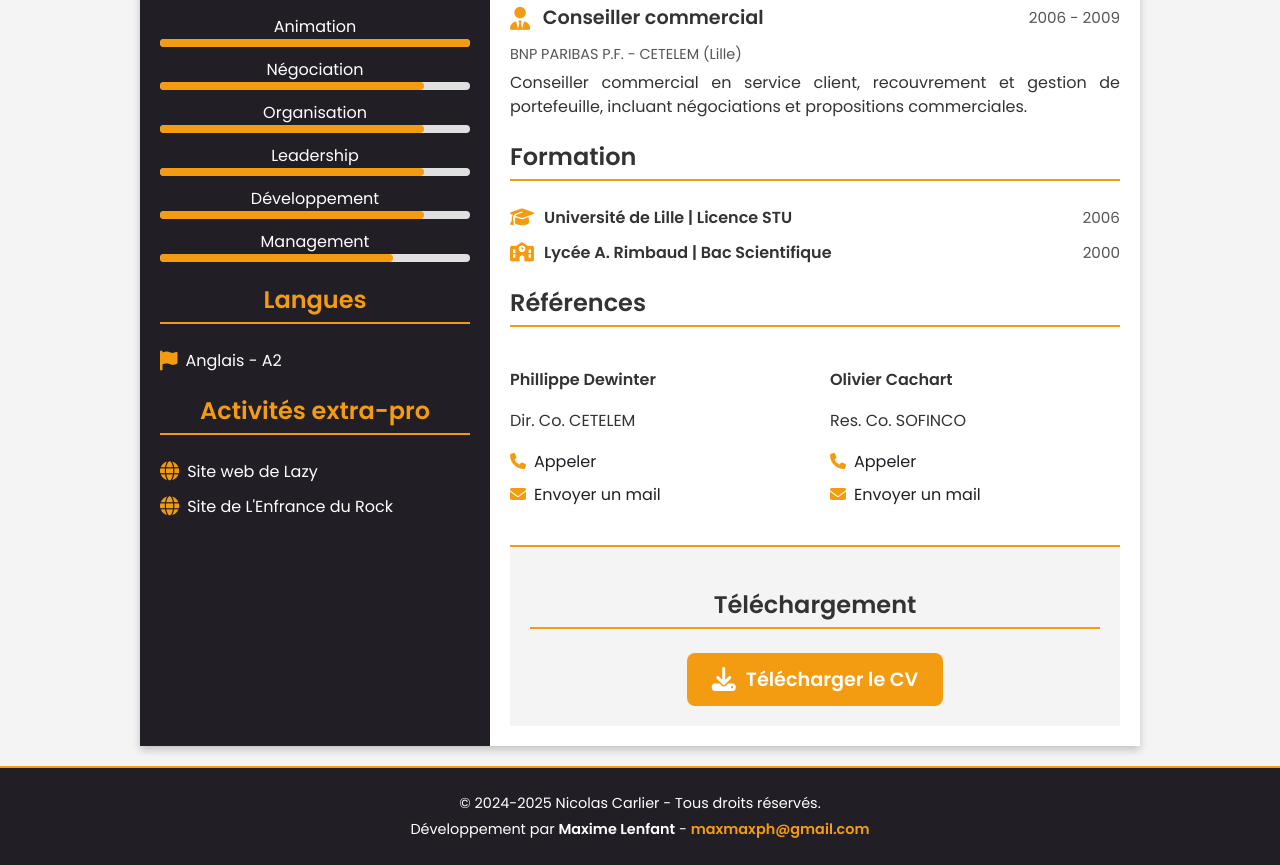
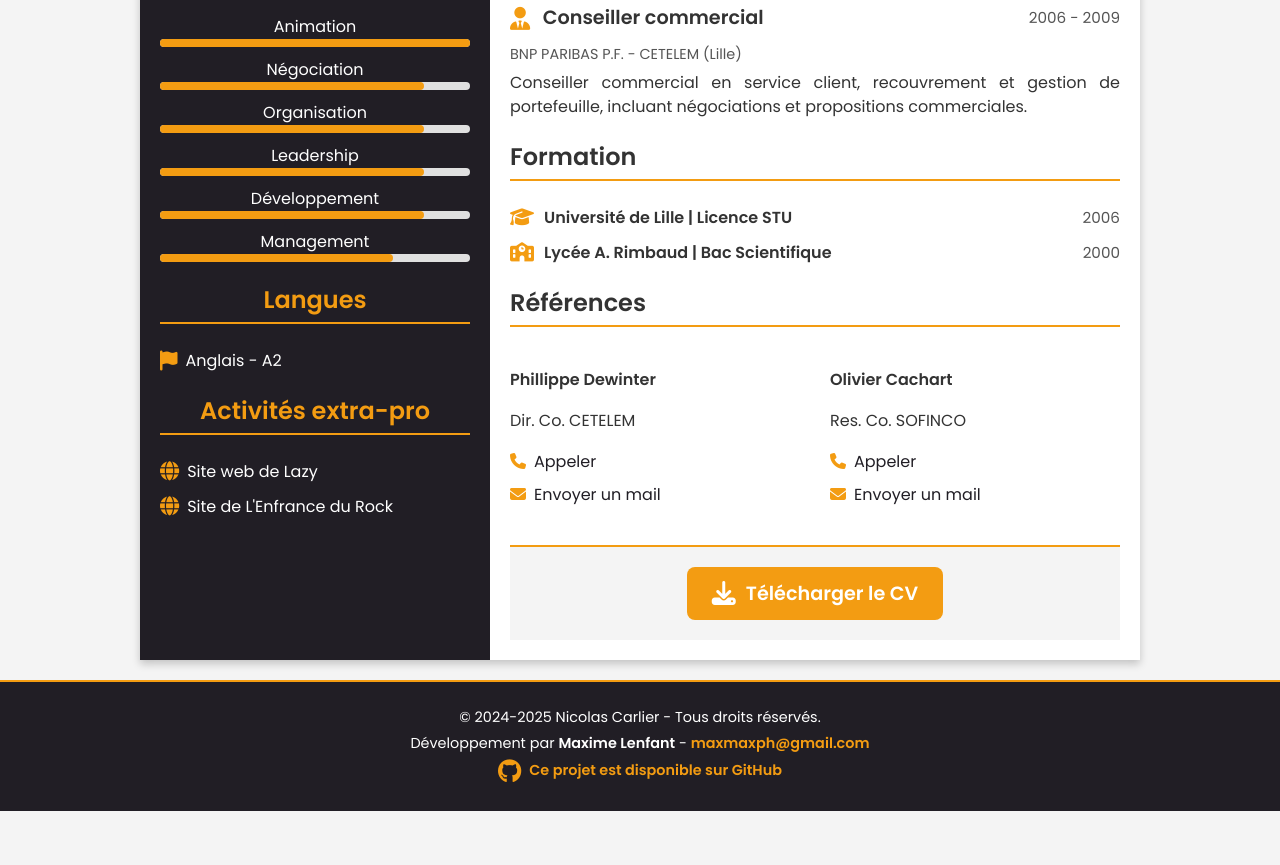
Before and after one commit to maxmaxph/CV_ONLINE, a plain HTML site: page index.html in a window 1280 px wide. Shown: the part 975-1840 px from the top of the page. After the commit the page ends 1786 px from the top, so only its background shows below. Drawn offline with Linux system fonts and the light colour scheme.

Commit message:
Ajout du lien GitHub dans le footer avec icône, améliorations d'accessibilité

```diff
--- a/css/main.css
+++ b/css/main.css
@@ -1,6 +1,7 @@
 /* ======================================================================
    Développé par Maxime Lenfant
    Site : https://maxime-lenfant.fr
+   licence : creative commons V1.0 (https://creativecommons.org/licenses/by/4.0/)
    Année : 2024
    Version : 1.0
 ====================================================================== */
@@ -260,6 +261,12 @@ h3 {
   font-size: 1.5em;
 }
 
+h3#download-title {
+  margin-top: 20px;
+  border-bottom: 2px solid #f39c12;
+  padding-bottom: 5px;
+  font-size: 1.5em;
+}
 h4{
   margin-top: 10px;
   margin-bottom: 10px;
@@ -474,6 +481,24 @@ h4{
   color: #d98607;
 }
 
+.github-link {
+  color: #f39c12;
+  text-decoration: none;
+  font-weight: bold;
+  display: inline-flex;
+  align-items: center;
+  gap: 8px;
+  transition: color 0.3s ease-in-out;
+}
+
+.github-link i {
+  font-size: 1.5rem;
+}
+
+.github-link:hover {
+  color: #d98607;
+}
+
 /* ======================================================================
    Responsive Design
 ====================================================================== */
--- a/index.html
+++ b/index.html
@@ -2,6 +2,7 @@
 <!--
 Développé par Maxime Lenfant
 Site : https://maxime-lenfant.fr
+licence : creative commons V1.0 (https://creativecommons.org/licenses/by/4.0/)
 Année : 2024
 Version : 1.0
 -->
@@ -272,7 +273,6 @@ Version : 1.0
 
             <!-- Section Téléchargement -->
             <section class="download-section" aria-labelledby="download-title">
-                <h3 id="download-title">Téléchargement</h3>
                             <div class="download-container">
                     <a href="doc/CV_NICOLAS_CARLIER.pdf" download title="Télécharger le CV de Nicolas Carlier" class="cv-download-btn">
                         <i class="fas fa-download" aria-hidden="true"></i> Télécharger le CV
@@ -283,15 +283,20 @@ Version : 1.0
     </div>
 
 <!-- Footer -->
-    <footer class="cv-footer" aria-labelledby="footer-title">
+<footer class="cv-footer">
     <div class="footer-container">
         <p>&copy; 2024-2025 Nicolas Carlier - Tous droits réservés.</p>
         <p>
             Développement par <strong>Maxime Lenfant</strong> -
-                <a href="mailto:maxmaxph@gmail.com" title="Envoyer un mail à Maxime Lenfant">maxmaxph@gmail.com</a>
+            <a href="mailto:maxmaxph@gmail.com">maxmaxph@gmail.com</a>
+        </p>
+        <p>
+            <a href="https://github.com/maxmaxph/CV_ONLINE" target="_blank" class="github-link" title="Voir le projet sur GitHub">
+                <i class="fab fa-github"></i> Ce projet est disponible sur GitHub
+            </a>
         </p>
     </div>
 </footer>
-</body>
+
 
 </html>
```
Lines whose indentation alone changed are shown as unchanged.
